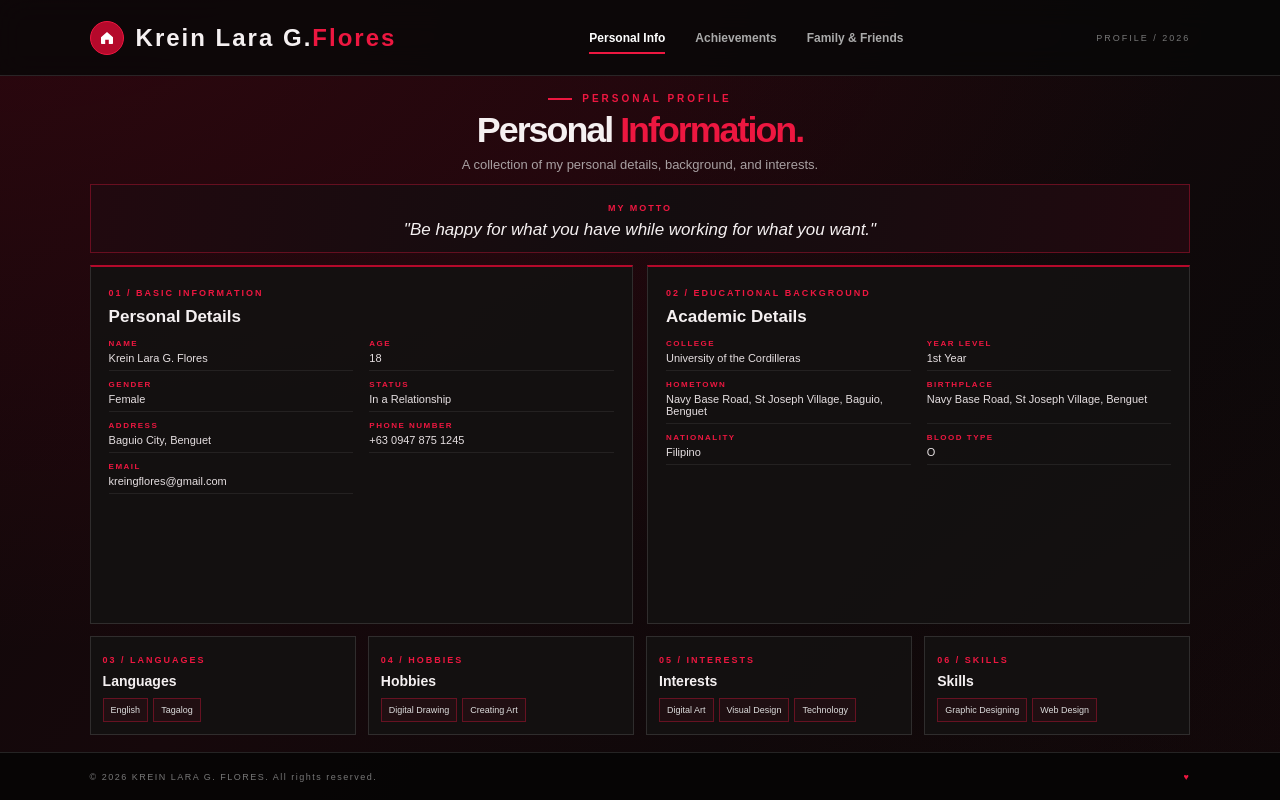
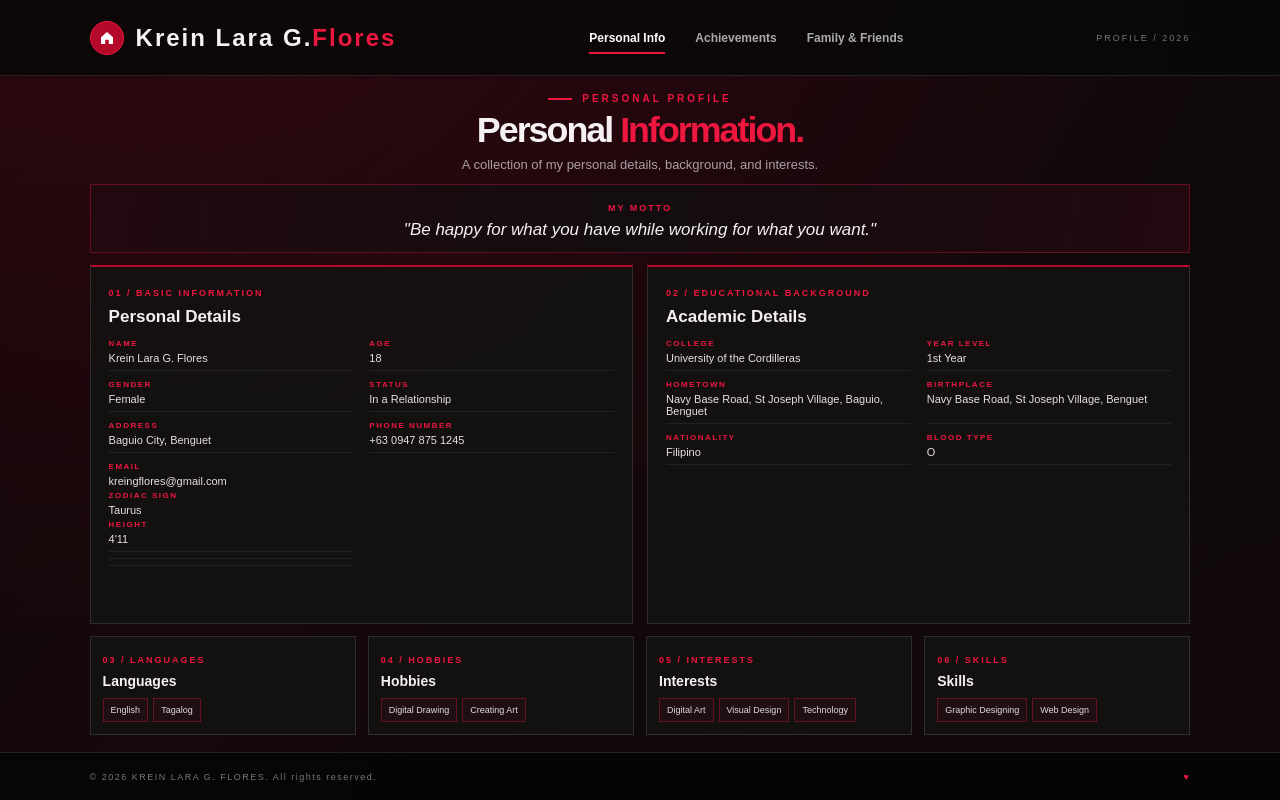
Before and after one commit to owemjikrein/kreinport, a plain HTML site: page personal.html in a window 1280 px wide. Drawn offline with Linux system fonts and the light colour scheme.

Commit message:
personal.html

```diff
--- a/personal.html
+++ b/personal.html
@@ -209,6 +209,14 @@
                     <div class="information-item">
                         <span>EMAIL</span>
                         <strong>kreingflores@gmail.com</strong>
+
+                        <div class="information-item">
+                        <span>ZODIAC SIGN</span>
+                        <strong>Taurus</strong>
+
+                            <div class="information-item">
+                        <span>HEIGHT</span>
+                        <strong>4'11</strong>
                     </div>
 
                 </div>
```
